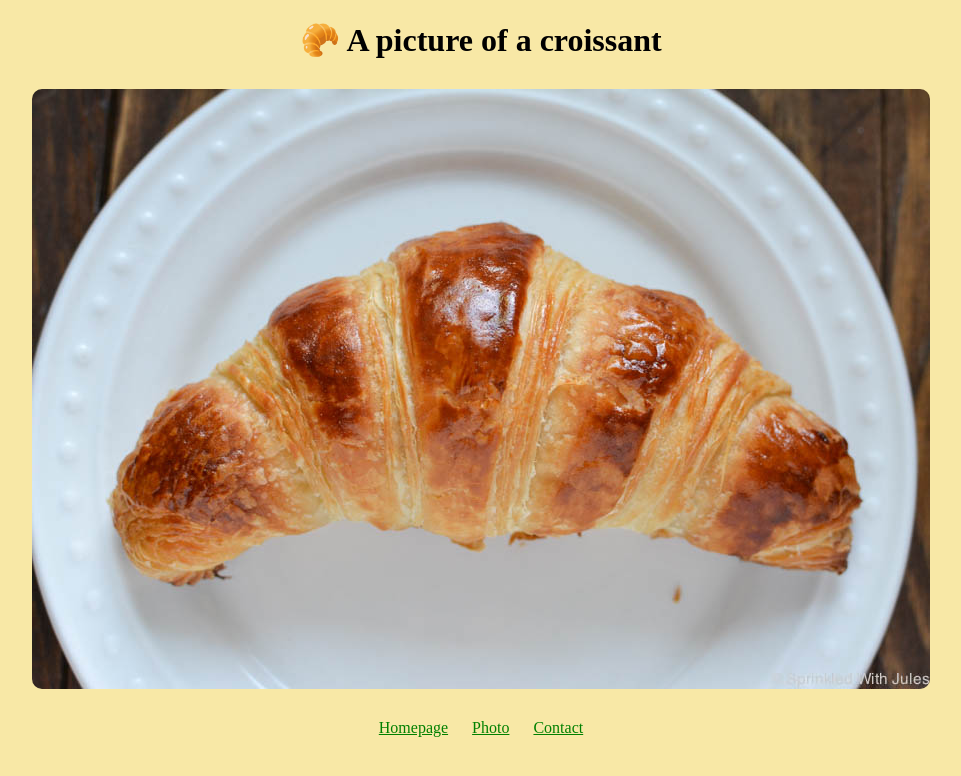
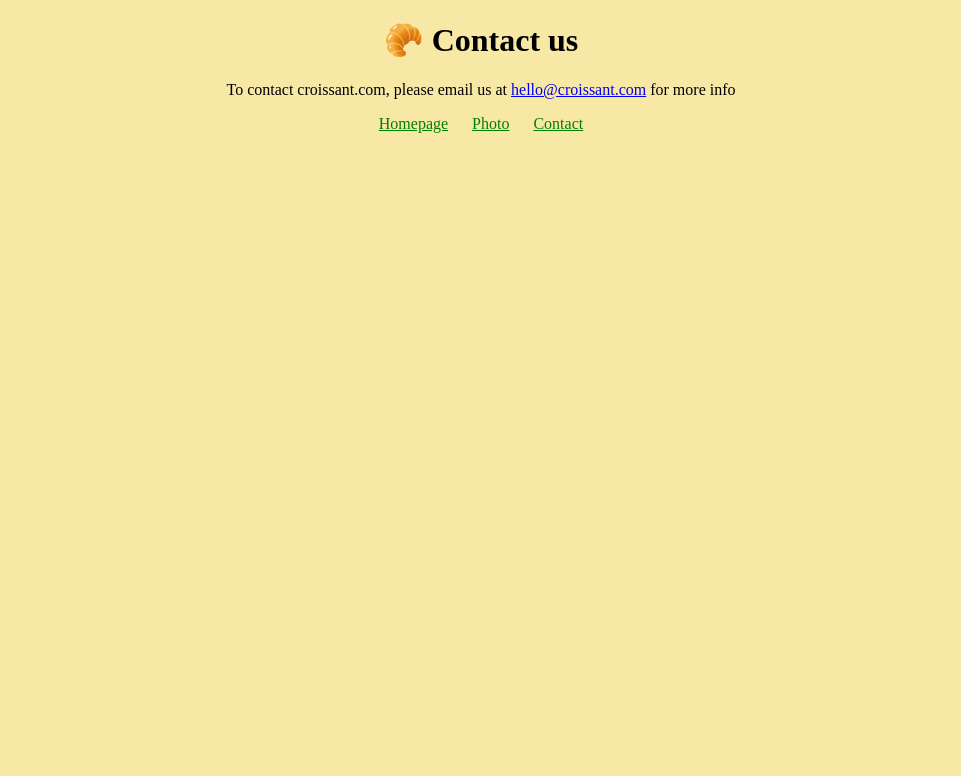
Before and after one commit to Selmakhj/Croissant, a plain HTML site: page contact.html in a window 1280 px wide. Shown: the whole page, without its empty margins (159-1120 px from the left). Drawn offline with Linux system fonts and the light colour scheme.

Commit message:
Update contact.html

```diff
--- a/contact.html
+++ b/contact.html
@@ -3,25 +3,23 @@
   <head>
     <meta charset="UTF-8" />
     <meta http-equiv="X-UA-Compatible" content="IE=edge" />
-    <meta
-      name="viewport"
-      content="width=
-  , initial-scale=1.0"
-    />
+    <meta name="viewport" content="width=device-width, initial-scale=1.0" />
     <link rel="stylesheet" href="/src/styles.css" />
-    <title>An example of the perfect Croissant - Croissant.com</title>
+    <title>Contact us - Croissant.com</title>
     <meta
       name="description"
-      content="Enjoy a beautiful picture of a homemade croissant"
+      content="Contact croissant.com to learn more about our homemade croissants"
     />
   </head>
   <body>
-    <h1>🥐 A picture of a croissant</h1>
-    <img
-      src="/images/croissant.jpg"
-      alt="Homemade croissant"
-      class="croissant-photo"
-    />
+    <h1>🥐 Contact us</h1>
+    <p>
+      To contact croissant.com, please email us at
+      <a href="mailto:hello@croissant.com" title="contact us by email"
+        >hello@croissant.com</a
+      >
+      for more info
+    </p>
     <footer>
       <a href="/" title="Home"> Homepage</a>
       <a href="/photo.html" title="Croissant photo"> Photo</a>
```
